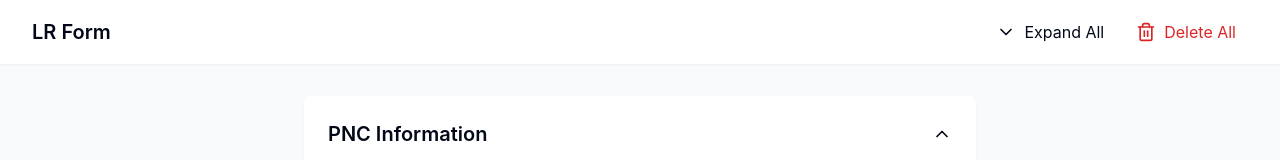
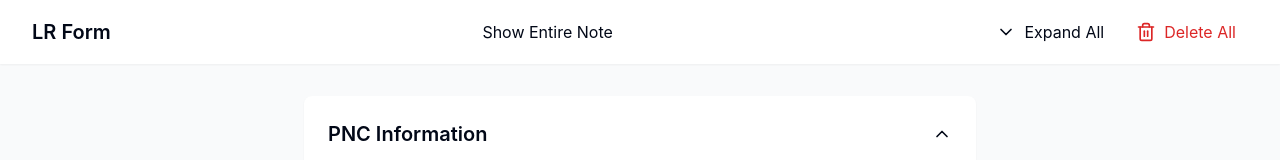
Before and after one commit to Gevork-Manukyan/LR-Form, a React (Vite) app: page / in a window 1280 px wide. Shown: the top 160 px of the page. Built offline with nearby package versions, Linux system fonts and the light colour scheme.

Commit message:
adds show Entire Note button

```diff
--- a/src/components/PNCForm.tsx
+++ b/src/components/PNCForm.tsx
@@ -42,7 +42,7 @@ export function PNCForm({ onPNCInfoChange, className = '', name, ldwDate }: PNCF
     <div className={`w-full max-w-2xl mx-auto bg-white rounded-lg shadow-sm mb-8 ${className}`}>
       <button
         onClick={toggleExpand}
-        className="w-full flex items-center justify-between p-6 hover:bg-gray-50 rounded-t-lg"
+        className="w-full flex items-center justify-between p-6 hover:bg-gray-100 rounded-t-lg"
       >
         <h2 className="text-xl font-semibold">PNC Information</h2>
         {isExpanded ? <ChevronUp className="h-5 w-5" /> : <ChevronDown className="h-5 w-5" />}
--- a/src/components/ui/Navbar.tsx
+++ b/src/components/ui/Navbar.tsx
@@ -18,6 +18,13 @@ export function Navbar({ onCollapseAll, isAllCollapsed, onDeleteAll }: NavbarPro
           <div className="flex justify-between h-16">
             <div className="flex items-center">
               <h1 className="text-xl font-semibold">LR Form</h1>
+            </div>
+            <div className="flex items-center">
+              <button
+                className="flex items-center gap-2 px-3 py-2 rounded-md hover:bg-gray-100"
+              >
+                <span>Show Entire Note</span>
+              </button>
             </div>
             <div className="flex items-center gap-2">
               <button
```
